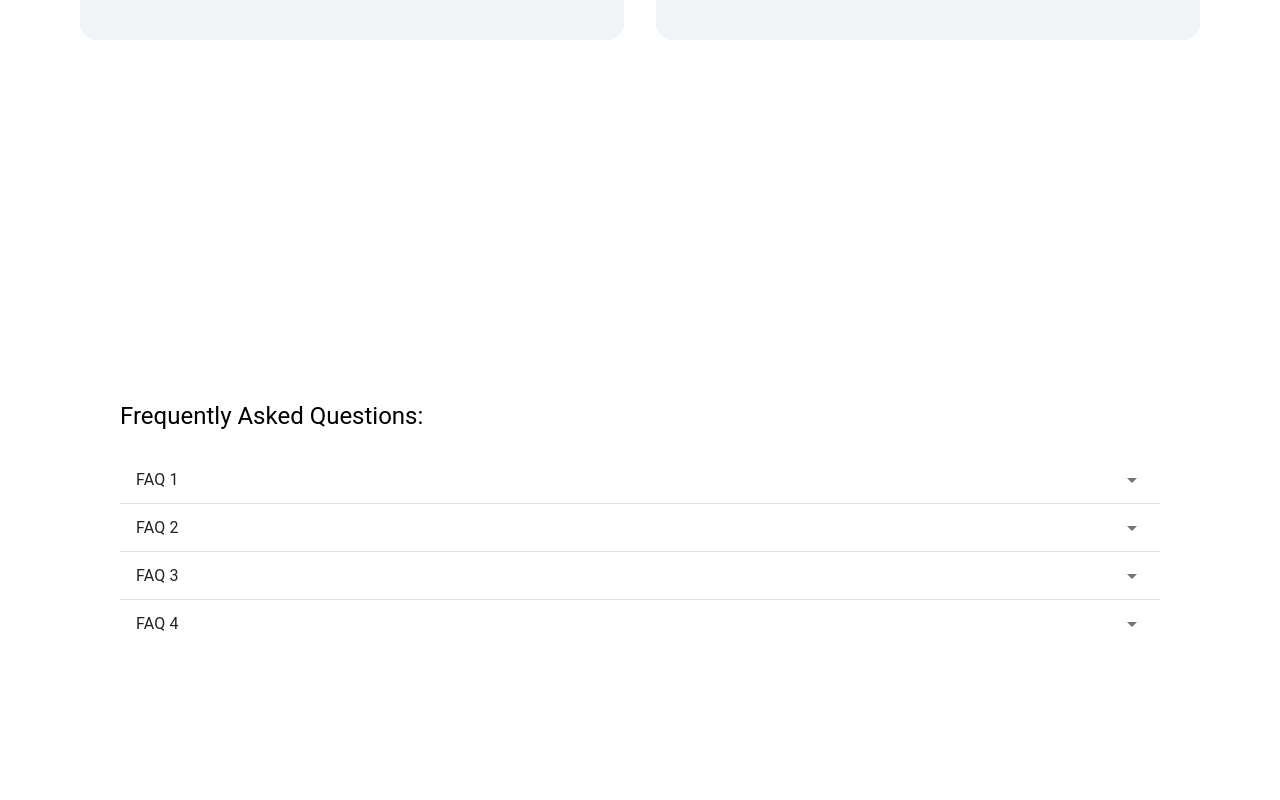
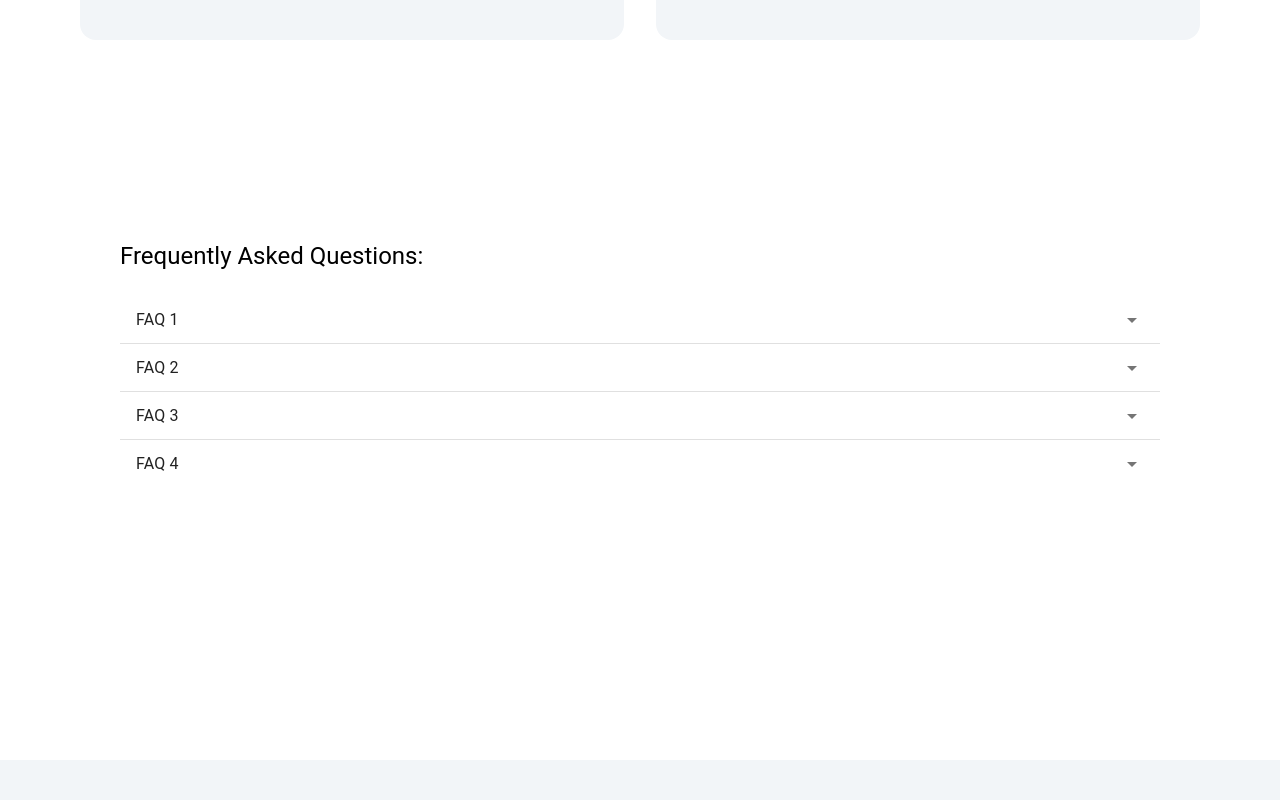
Before and after one commit to Xycone/Gemen_Website_Frontend, a React (Vite) app: page /contactUs in a window 1280 px wide. Shown: the part 1020-1820 px from the top of the page. Built offline with nearby package versions, Linux system fonts and the light colour scheme.

Commit message:
Reduced padding in contact us page

```diff
--- a/src/components/ContactUsContentSection.jsx
+++ b/src/components/ContactUsContentSection.jsx
@@ -23,7 +23,7 @@ function ContactUsContentSection() {
     const [isDisabled, setIsDisabled] = useState(false);
 
     return (
-        <Box sx={{ pb: 15 }}>
+        <Box sx={{ pb: 5 }}>
             <Container sx={{ padding: { xs: 0, md: 5 } }}>
                 <Grid container spacing={4}>
                     <Grid item xs={12} md={6} sx={{ display: 'flex', flexDirection: 'column', justifyContent: 'center' }}>
--- a/src/components/ContactUsFAQSection.jsx
+++ b/src/components/ContactUsFAQSection.jsx
@@ -4,7 +4,7 @@ import ArrowDropDownIcon from '@mui/icons-material/ArrowDropDown';
 
 function ContactUsFAQSection() {
     return (
-        <Box sx={{ py: 15 }} id="faq-section">
+        <Box sx={{ py: 5 }} id="faq-section">
             <Container sx={{ padding: { xs: 0, md: 5 } }}>
                 <Box sx={{ display: 'flex', flexDirection: 'column', justifyContent: 'center', padding: 5 }}>
                     <Typography variant="h5" sx={{ mb: 3 }}>Frequently Asked Questions:</Typography>
```
